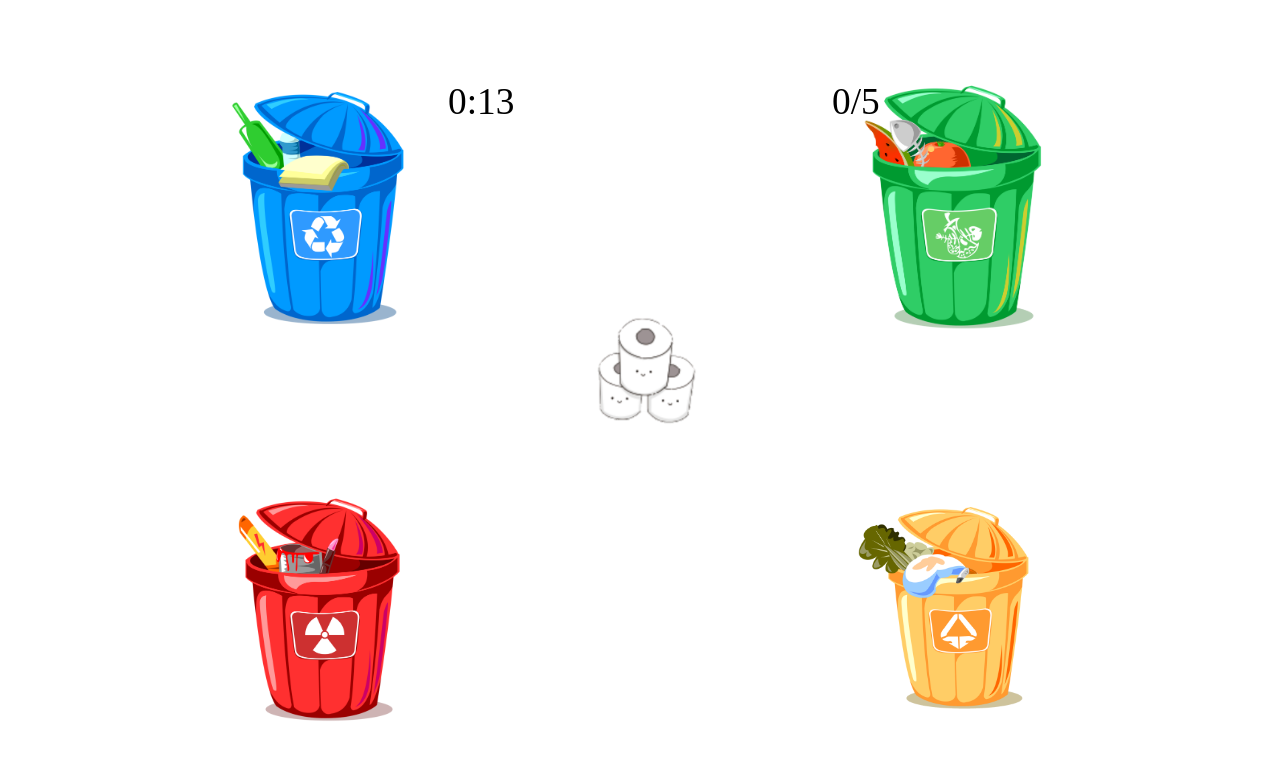
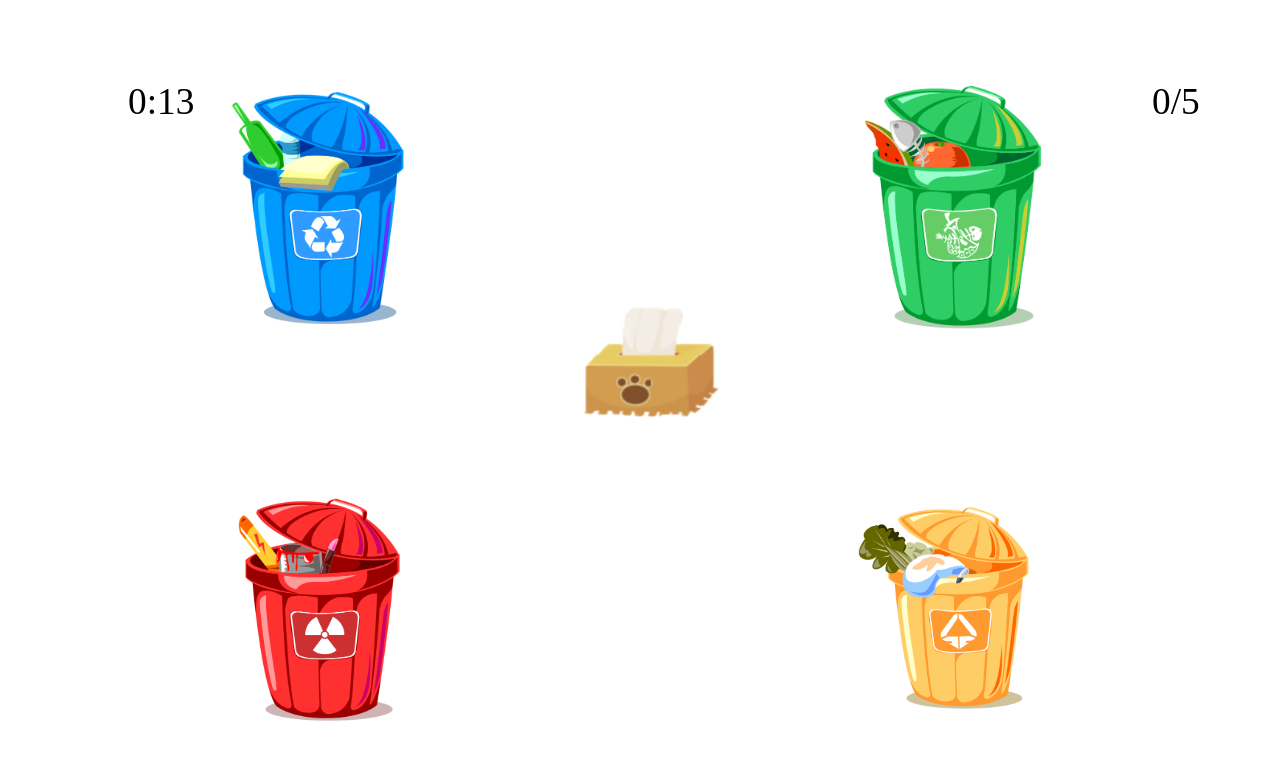
Before and after one commit to SAKURA1998/Capstone_project, a plain HTML site: page software/rubbish_classification/index.html in a window 1280 px wide. Both pictures are taken after a click on the element 324 px from the left and 608 px from the top of the page. Drawn offline with Linux system fonts and the light colour scheme.

Commit message:
update js

```diff
--- a/software/rubbish_classification/game.js
+++ b/software/rubbish_classification/game.js
@@ -1,42 +1,19 @@
 //obj_list = ['img/banana.jpg', 'img/battery.png', 'img/milk.png']
-obj_list = ['img/img1.png',  'img/img2.png',  'img/img3.png',  'img/img4.png',
-            'img/img5.png',  'img/img6.png',  'img/img7.png',  'img/img8.png',
-            'img/img9.png',  'img/img10.png', 'img/img11.png', 'img/img12.png',
-            'img/img13.png', 'img/img14.png', 'img/img15.png']
-answer_list = [3, 3, 3, 3, 1, 1, 1, 1, 2, 2, 2, 2, 0, 0, 0, 0]
-obj_id = -1
+let obj_list = ['img/img1.png',  'img/img2.png',  'img/img3.png',  'img/img4.png',
+                'img/img5.png',  'img/img6.png',  'img/img7.png',  'img/img8.png',
+                'img/img9.png',  'img/img10.png', 'img/img11.png', 'img/img12.png',
+                'img/img13.png', 'img/img14.png', 'img/img15.png'];
+let answer_list = [3, 3, 3, 3, 1, 1, 1, 1, 2, 2, 2, 2, 0, 0, 0, 0];
+let obj_id = -1;
+let current_id = -1;
 
-var start;
-var timer;
+let start;
+let timer = null;
 
 $('body').click(function() {
     if (obj_id == -1) {
-        obj_id = obj_id + 1;
-        $('.obj').fadeOut("slow", function() {
-            $('#obj-img').attr("src", obj_list[obj_id]);
-            $('#obj-img').on('load', function() {
-                $('.obj').show();
-            })
-        });
-
-        start = new Date;
-        timer = setInterval(function() {
-            var second_left = Math.round(15 - (new Date - start) / 1000);
-            if (second_left < 10) {
-                $('.seconds-left').text('0' + second_left);
-            } else {
-                $('.seconds-left').text(second_left);
-            }
-
-            if (second_left <= 5) {
-                $('.timeboard-container').css("color", "red");
-            }
-            if (second_left <= 0) {
-                clearInterval(timer);
-                reset();
-                $('.seconds-left').text(15);
-            }
-        }, 1000);
+        shift();
+        reset_timer();
     }
 })
 
@@ -109,29 +86,61 @@ $('#dry-container').click(function() {
 });
 
 function check_correctness(cls) {
-    if (cls == answer_list[obj_id]) {
-        var score = parseInt($('.score').text());
+    //if (cls == answer_list[obj_id]) {
+    if (cls == answer_list[current_id]) {
+        let score = parseInt($('.score').text());
         $('.score').text(score + 1);
     }
 }
 
 function shift() {
-    obj_id = obj_id + 1;
-    if (obj_id >= answer_list.length) {
+    obj_id = obj_id + 1
+    //if (obj_id >= answer_list.length) {
+    if (obj_id >= 5) {
         reset();
     }
 
+    reset_timer();
+
+    current_id = parseInt((Math.random() * obj_list.length), 10)
     // show the next item
     $('.obj').css("top", "25%");
     $('.obj').css("left", "25%");
-    $('#obj-img').attr("src", obj_list[obj_id]);
+    //$('#obj-img').attr("src", obj_list[obj_id]);
+    $('#obj-img').attr("src", obj_list[current_id]);
     $('#obj-img').on('load', function() {
         $('.obj').show();
     })
 }
 
+function reset_timer() {
+    start = new Date;
+    if (timer == null) {
+        clearInterval(timer);
+    }
+    timer = setInterval(function() {
+        let second_left = Math.round(15 - (new Date - start) / 1000);
+        if (second_left < 10) {
+            $('.seconds-left').text('0' + second_left);
+        } else {
+            $('.seconds-left').text(second_left);
+        }
+
+        if (second_left <= 5) {
+            $('.timeboard-container').css("color", "red");
+        }
+        if (second_left <= 0) {
+            clearInterval(timer);
+            timer = null;
+            reset();
+            $('.seconds-left').text(15);
+        }
+    }, 1000);
+}
+
 function reset() {
     obj_id = -1;
+    $('.score').text(0);
     $('.timeboard-container').css("color", "black");
     $('.obj').fadeOut("slow", function() {
         $('#obj-img').attr("src", "img/start.png");
--- a/software/rubbish_classification/style.css
+++ b/software/rubbish_classification/style.css
@@ -36,14 +36,14 @@ body {
 
 .timeboard-container {
     position: absolute;
-    left: 35vw;
+    left: 10vw;
     top: 10vh;
     font-size: 28pt;
 }
 
 .scoreboard-container {
     position: absolute;
-    left: 65vw;
+    left: 90vw;
     top: 10vh;
     font-size: 28pt;
 }
```
